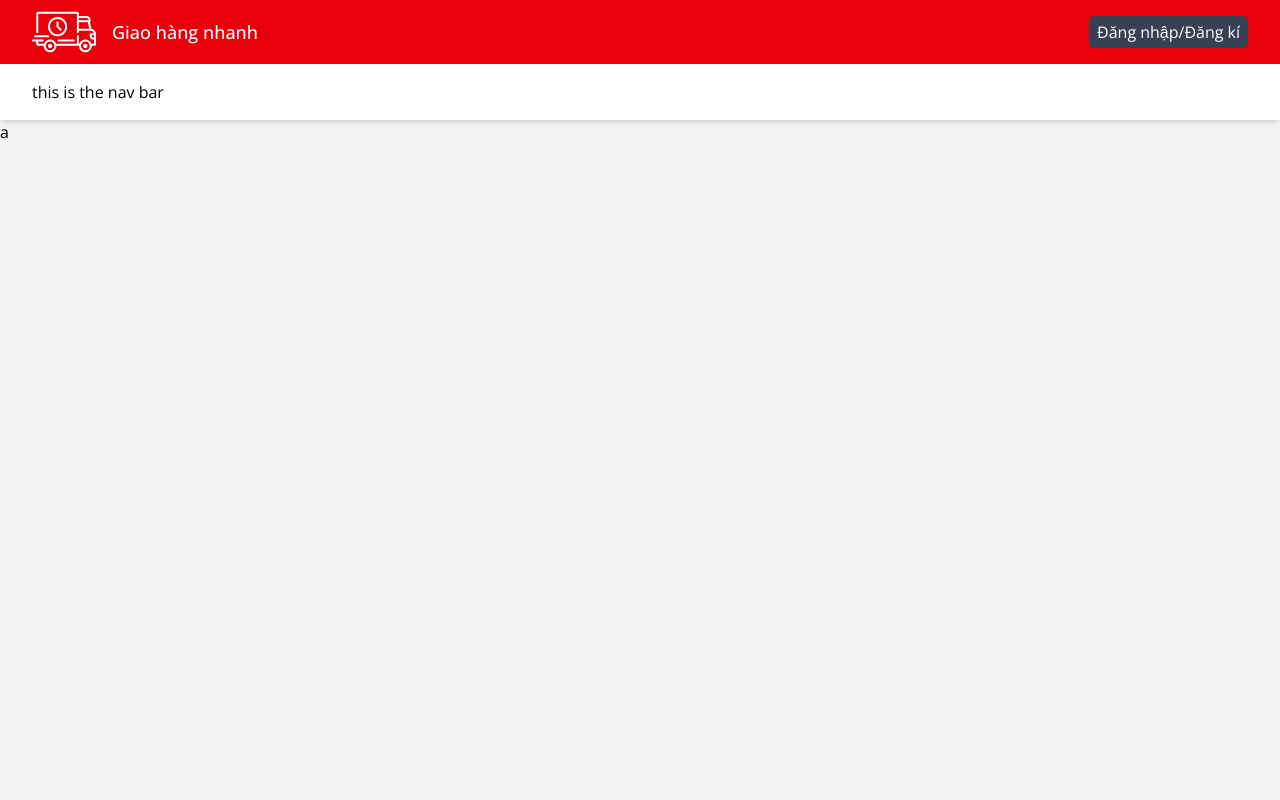
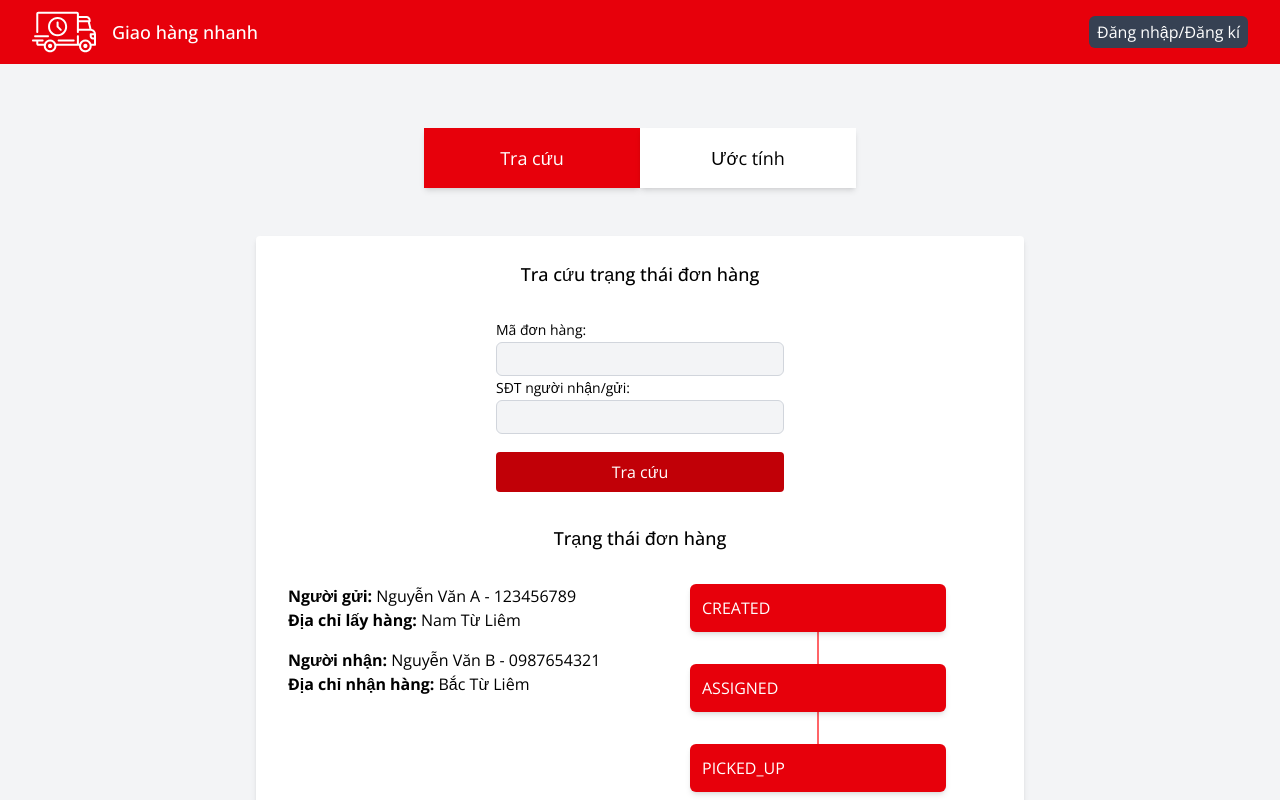
Before and after one commit to duongtran2003/giaohangnhanhFE, a React (Vite) app: page / in a window 1280 px wide. Shown: the top 800 px of the page. Built offline with nearby package versions, Linux system fonts and the light colour scheme.

Commit message:
look up order status

```diff
--- a/package.json
+++ b/package.json
@@ -10,6 +10,10 @@
     "preview": "vite preview"
   },
   "dependencies": {
+    "@emotion/react": "^11.14.0",
+    "@emotion/styled": "^11.14.0",
+    "@mui/icons-material": "^7.1.1",
+    "@mui/material": "^7.1.1",
     "@tailwindcss/vite": "^4.1.8",
     "axios": "^1.9.0",
     "react": "^19.1.0",
--- a/src/App.jsx
+++ b/src/App.jsx
@@ -6,6 +6,7 @@ import NotFound from "./notFound/NotFound";
 import Login from "./login/Login";
 import LoadingOverlay from "./share/components/LoadingOverlay";
 import Register from "./register/Register";
+import Home from "./home/Home";
 
 function App() {
   return (
@@ -13,7 +14,9 @@ function App() {
       <Routes>
         <Route path="/login" element={<Login />}></Route>
         <Route path="/register" element={<Register />}></Route>
-        <Route path="/" element={<Layout />}></Route>
+        <Route path="/" element={<Layout />}>
+          <Route path="" element={<Home />} />
+        </Route>
         <Route path="*" element={<NotFound />}></Route>
       </Routes>
       <ToastContainer
--- /dev/null
+++ b/src/home/Home.jsx
@@ -0,0 +1,37 @@
+import { useState } from "react";
+import LookupPanel from "./components/LookupPanel";
+
+export default function Home() {
+  // "Lookup" | "Estimate"
+  const [currentTab, setCurrentTab] = useState("Lookup");
+
+  return (
+    <div className="min-h-[100vh] pt-16">
+      <div className="w-full flex flex-col items-center">
+        <div className="flex flex-row">
+          <div
+            onClick={() => setCurrentTab("Lookup")}
+            className="w-54 bg-white shadow-md cursor-pointer text-center py-4 text-lg"
+            style={{
+              backgroundColor: currentTab === "Lookup" ? "#E7000B" : "white",
+              color: currentTab === "Lookup" ? "white" : "black",
+            }}
+          >
+            Tra cứu
+          </div>
+          <div
+            onClick={() => setCurrentTab("Estimate")}
+            className="w-54 bg-white shadow-md cursor-pointer text-center py-4 text-lg"
+            style={{
+              backgroundColor: currentTab === "Estimate" ? "#E7000B" : "white",
+              color: currentTab === "Estimate" ? "white" : "black",
+            }}
+          >
+            Ước tính
+          </div>
+        </div>
+      </div>
+      {currentTab === "Lookup" && <LookupPanel />}
+    </div>
+  );
+}
--- /dev/null
+++ b/src/home/components/LookupPanel.jsx
@@ -0,0 +1,136 @@
+import { useState } from "react";
+import { useForm } from "react-hook-form";
+import OrderStatus from "./OrderStatus";
+
+export default function LookupPanel() {
+  const {
+    register,
+    handleSubmit,
+    formState: { errors },
+  } = useForm();
+
+  const mockedOrderStatus = {
+    sender: {
+      name: "Nguyễn Văn A",
+      phone: "123456789",
+      pickupAddress: "Nam Từ Liêm",
+    },
+    recipent: {
+      name: "Nguyễn Văn B",
+      phone: "0987654321",
+      deliveryAddress: "Bắc Từ Liêm",
+    },
+    orderStatus: [
+      {
+        name: "CREATED",
+        timeStamp: "16:22 - 23/10/2025",
+        user: "Nguyễn Văn A",
+      },
+      {
+        name: "ASSIGNED",
+        timeStamp: "16:24 - 23/10/2025",
+        user: "Nguyễn Văn A",
+      },
+      {
+        name: "PICKED_UP",
+        timeStamp: "16:50 - 23/10/2025",
+        user: "Nguyễn Văn C",
+      },
+    ],
+  };
+  const [orderStatus, setOrderStatus] = useState(mockedOrderStatus);
+
+  const onSubmit = (data) => {
+    console.log(data);
+  };
+
+  return (
+    <div className="shadow-md bg-white mx-64 rounded-sm px-8 py-6 mt-12 pb-24">
+      <div className="mb-8 text-lg font-medium text-center">
+        Tra cứu trạng thái đơn hàng
+      </div>
+      <div className="flex flex-col justify-around">
+        <form
+          className="flex flex-col gap-0.5 min-w-72 max-w-72 mx-auto"
+          onSubmit={handleSubmit(onSubmit)}
+        >
+          <label className="text-sm">Mã đơn hàng:</label>
+          <input
+            type="text"
+            {...register("orderCode", {
+              required: "Vui lòng nhập mã đơn hàng",
+            })}
+            className="bg-gray-100 border border-gray-300 px-2 py-1 rounded-md outline-none hover:border-red-500/40 focus:border-red-500/40 duration-200"
+          />
+          {errors.orderCode && (
+            <span className="text-xs text-red-500 mt-0.5">
+              {errors.orderCode.message}
+            </span>
+          )}
+          <div className="flex flex-col gap-0.5">
+            <label className="text-sm">SĐT người nhận/gửi:</label>
+            <input
+              type="text"
+              {...register("phone_number", {
+                required:
+                  "Vui lòng nhập số điện thoại người nhận hoặc người gửi",
+                pattern: {
+                  value: /^[0-9]+$/,
+                  message: "Số điện thoại không hợp lệ",
+                },
+              })}
+              className="bg-gray-100 border border-gray-300 px-2 py-1 rounded-md outline-none hover:border-red-500/40 focus:border-red-500/40 duration-200"
+            />
+            {errors.phone_number && (
+              <span className="text-xs text-red-500 mt-0.5">
+                {errors.phone_number.message}
+              </span>
+            )}
+          </div>
+          <button
+            type="submit"
+            className="bg-red-700 text-white w-full py-2 mt-4 rounded-sm hover:brightness-95 duration-100 cursor-pointer"
+          >
+            Tra cứu
+          </button>
+        </form>
+        <div className="mt-8">
+          {orderStatus && (
+            <div className="w-full">
+              <div className="mb-8 text-lg font-medium text-center">
+                Trạng thái đơn hàng
+              </div>
+              <div className="flex flex-row justify-between gap-2">
+                <div className="flex-1">
+                  <div>
+                    <span className="font-bold">Người gửi:</span>{" "}
+                    {orderStatus.sender.name} - {orderStatus.sender.phone}
+                  </div>
+                  <div>
+                    <span className="font-bold">Địa chỉ lấy hàng:</span>{" "}
+                    {orderStatus.sender.pickupAddress}
+                  </div>
+
+                  <div className="mt-4">
+                    <span className="font-bold">Người nhận:</span>{" "}
+                    {orderStatus.recipent.name} - {orderStatus.recipent.phone}
+                  </div>
+                  <div>
+                    <span className="font-bold">Địa chỉ nhận hàng:</span>{" "}
+                    {orderStatus.recipent.deliveryAddress}
+                  </div>
+                </div>
+                <div className="flex-1 flex relative flex-col gap-8 items-center">
+                  {orderStatus.orderStatus.map((status, index) => (
+                    <OrderStatus statusInfo={status} key={index} />
+                  ))}
+                  <div className="absolute h-full w-[2px] bg-red-400 z-0"></div>
+                </div>
+              </div>
+            </div>
+          )}
+        </div>
+      </div>
+    </div>
+  );
+}
--- /dev/null
+++ b/src/home/components/OrderStatus.jsx
@@ -0,0 +1,15 @@
+import { useState } from "react"
+
+export default function OrderStatus({ statusInfo }) {
+  const [isExpanded, setIsExpanded] = useState(false);
+
+  return <div className="bg-red-600 z-[1] w-64 shadow-md rounded-md cursor-pointer select-none">
+    <div className="text-white p-3" onClick={() => setIsExpanded((state) => !state)}>{statusInfo.name}</div>
+    { isExpanded &&
+      <div className="bg-white rounded-b-md p-4 italic text-sm">
+        <div>{ statusInfo.timeStamp }</div>
+        <div>{ statusInfo.user }</div>
+      </div>
+    }
+  </div>
+}
--- a/src/layout/Layout.jsx
+++ b/src/layout/Layout.jsx
@@ -2,14 +2,18 @@ import { Outlet } from "react-router";
 import Header from "./components/Header";
 import Navbar from "./components/Navbar";
 import Footer from "./components/Footer";
+import { useAuthStore } from "src/share/stores/authStore";
 
 export default function Layout() {
+  const user = useAuthStore((state) => state.user);
+
   return (
     <div>
       <Header />
-      <Navbar />
-      <Outlet />
-      <div className="h-[1500px] bg-gray-100">a</div>
+      {user && <Navbar />}
+      <div className="w-full pb-80 bg-gray-100">
+        <Outlet />
+      </div>
       <Footer />
     </div>
   );
--- a/src/layout/components/Navbar.jsx
+++ b/src/layout/components/Navbar.jsx
@@ -1,7 +1,27 @@
+import { useNavigate } from "react-router";
+import Dropdown from "src/share/components/Dropdown";
 import { useAuthStore } from "src/share/stores/authStore";
 
 export default function Navbar() {
   const user = useAuthStore((state) => state.user);
+  const navigate = useNavigate();
 
-  return <div className="bg-white sticky top-0 h-14 shadow-md flex flex-row items-center px-8 z-10">this is the nav bar</div>;
+  const optionList = [
+    {
+      text: "Đăng nhập AAAAAAAAAAAA",
+      handler: () => navigate("/login"),
+    },
+    {
+      text: "Đăng kí",
+      handler: () => navigate("/register"),
+    },
+  ];
+
+  return (
+    <div className="bg-white sticky top-0 h-14 shadow-md flex flex-row items-center px-8 z-10">
+      <div className="cursor-pointer duration-100 hover:text-red-600">
+        <Dropdown text="Tra cứu" optionsList={optionList} />
+      </div>
+    </div>
+  );
 }
--- a/src/login/Login.jsx
+++ b/src/login/Login.jsx
@@ -46,7 +46,7 @@ export default function Login() {
               </span>
             )}
           </div>
-          <button className="bg-red-700 text-white w-full py-2 mt-4 rounded-sm hover:brightness-95 duration-100 cursor-pointer">
+          <button type="submit" className="bg-red-700 text-white w-full py-2 mt-4 rounded-sm hover:brightness-95 duration-100 cursor-pointer">
             Đăng nhập
           </button>
         </form>
--- a/src/register/Register.jsx
+++ b/src/register/Register.jsx
@@ -87,7 +87,7 @@ export default function Register() {
               </span>
             )}
           </div>
-          <button className="bg-red-700 text-white w-full py-2 mt-4 rounded-sm hover:brightness-95 duration-100 cursor-pointer">
+          <button type="submit" className="bg-red-700 text-white w-full py-2 mt-4 rounded-sm hover:brightness-95 duration-100 cursor-pointer">
             Tạo tài khoản
           </button>
         </form>
--- /dev/null
+++ b/src/share/components/Dropdown.jsx
@@ -0,0 +1,33 @@
+import { useState } from "react";
+import KeyboardArrowDownIcon from "@mui/icons-material/KeyboardArrowDown";
+
+export default function Dropdown({ optionsList, text }) {
+  const [isVisible, setIsVisible] = useState(false);
+
+  return (
+    <div
+      onMouseEnter={() => setIsVisible(true)}
+      onMouseLeave={() => setIsVisible(false)}
+      className="flex relative flex-row items-center cursor-pointer justify-between gap-2"
+    >
+      <span>More Options</span>
+      <KeyboardArrowDownIcon />
+      {isVisible && (
+        <>
+          <div className="h-10 min-h-10 bg-transparent absolute top-0 w-full"></div>
+          <div className="absolute py-2 z-10 top-10 bg-white border border-red-500 rounded-sm w-auto whitespace-nowrap min-w-full">
+            {optionsList.map((option, index) => (
+              <div
+                className="py-2 px-3 w-full hover:bg-red-100 duration-100 text-black"
+                key={index}
+                onClick={option.handler}
+              >
+                {option.text}
+              </div>
+            ))}
+          </div>
+        </>
+      )}
+    </div>
+  );
+}
```
Also changed, not shown: 1 other file (tests, documents, lock files or other folders).
